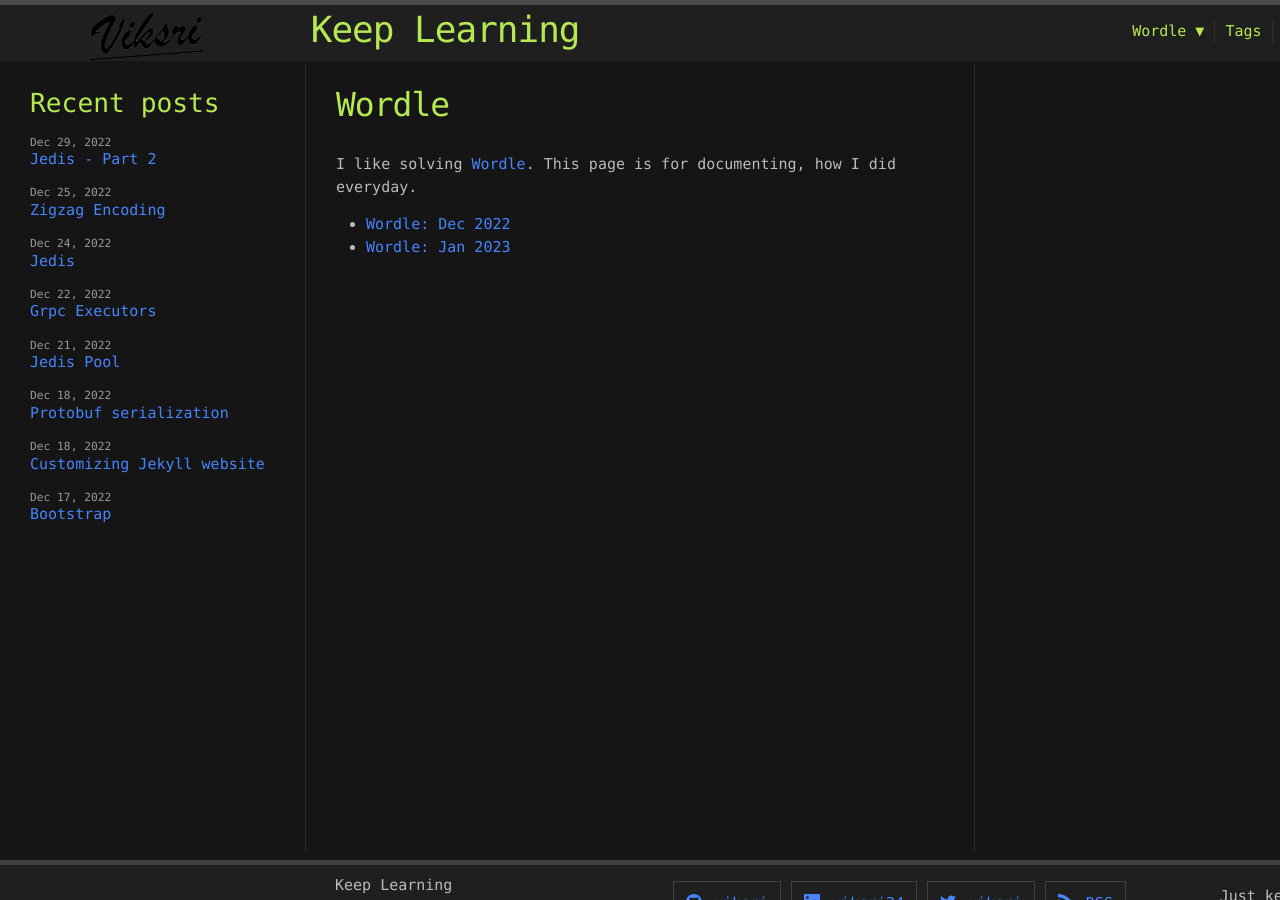
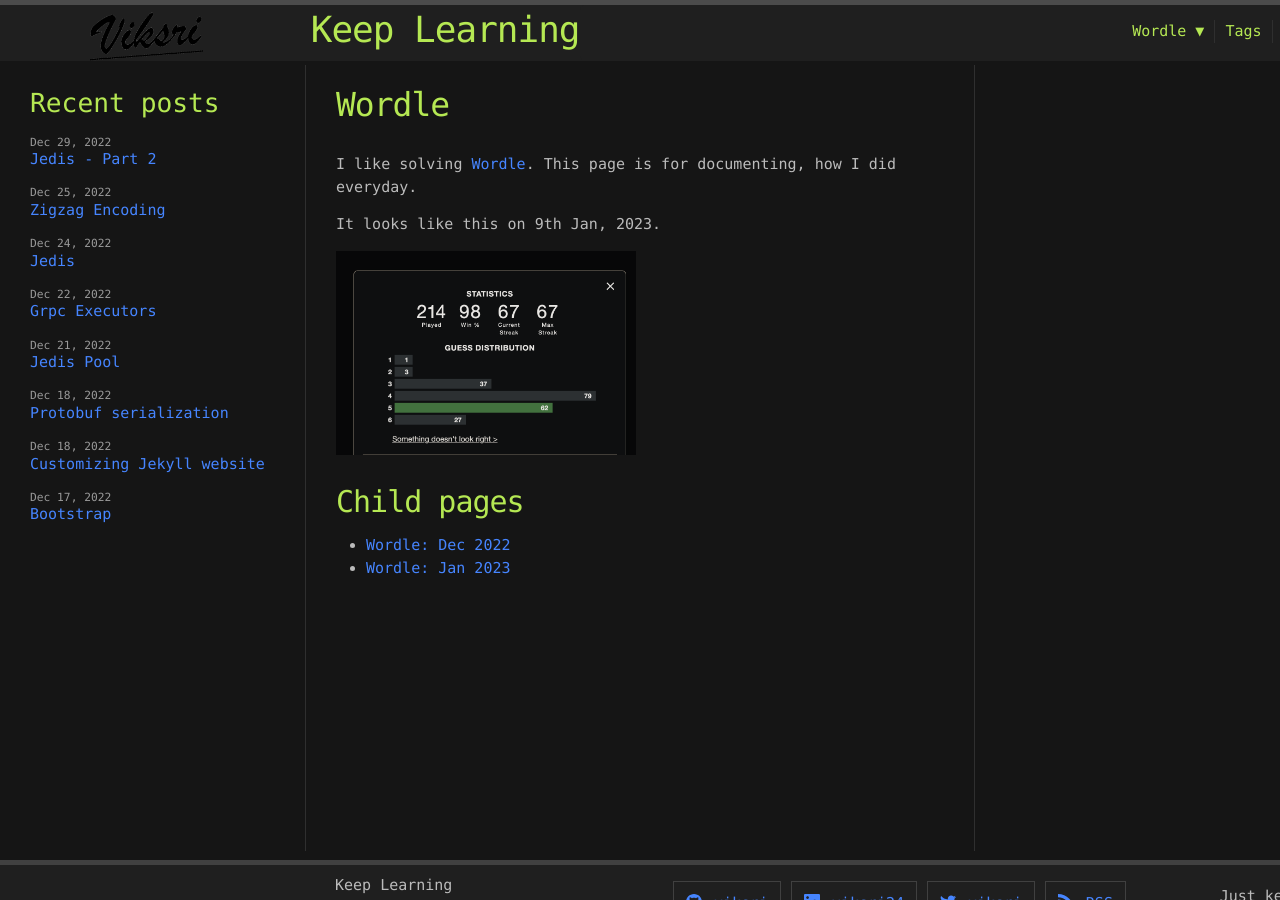
Before and after one commit to viksri/viksri.github.io, a Jekyll site: the page built from Wordle.md, in a window 1280 px wide and 900 px high. Built offline with Jekyll 4.4.1, drawn with Linux system fonts in a browser that asks for light colours.

Commit message:
MInor updates

```diff
--- a/Wordle.md
+++ b/Wordle.md
@@ -6,3 +6,7 @@
 ---
 
 I like solving [Wordle](https://www.nytimes.com/games/wordle/index.html). This page is for documenting, how I did everyday.
+
+It looks like this on 9th Jan, 2023.
+
+<img src="{{ site.baseurl }}/assets/wordle-stats.png" width=300px>
--- a/_layouts/parent.html
+++ b/_layouts/parent.html
@@ -3,6 +3,8 @@
 ---
 
 {{ content }}
+
+<h2>Child pages</h2>
 <ul>
     {%- for child in page.children -%}
         {%- assign child_page = site.pages | where: "title", child | first -%}
```
Also changed, not shown: assets/wordle-stats.png (added).
